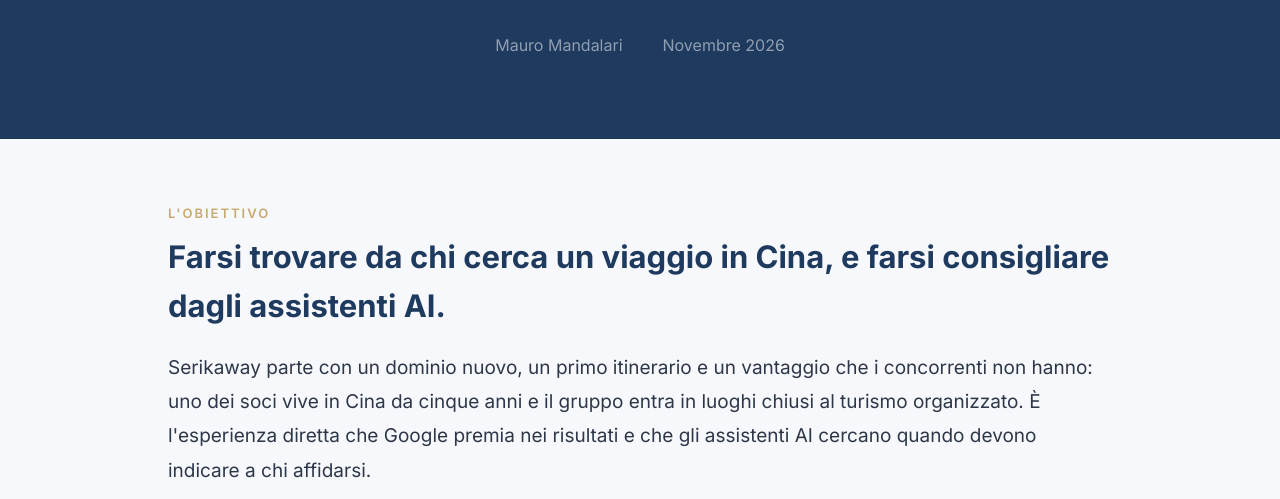
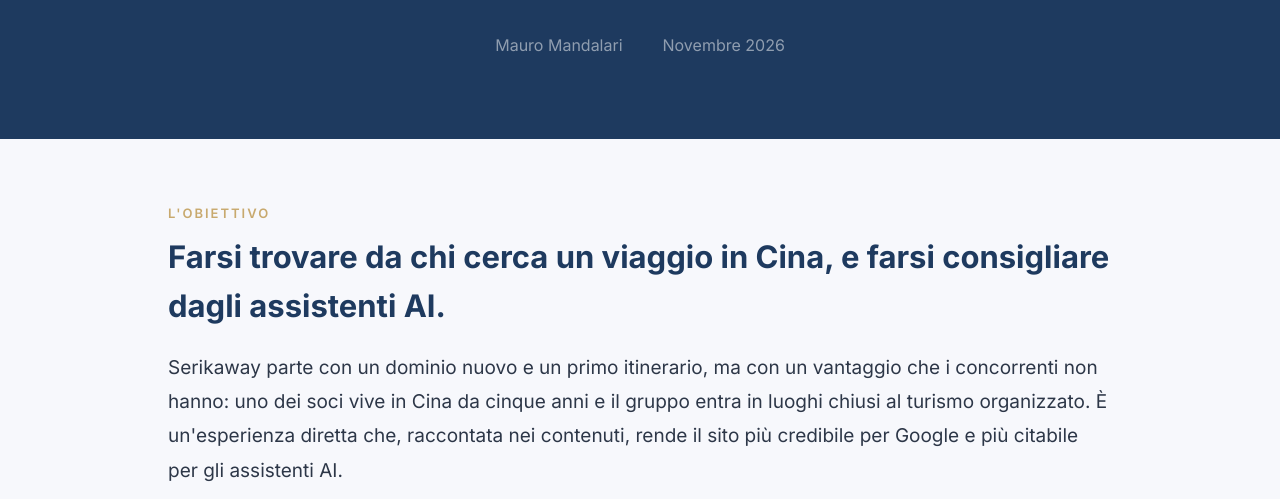
Before and after one commit to mauromandala/proposals, a plain HTML site: page serikaway-seo-geo.html in a window 1280 px wide. Shown: the part 281-780 px from the top of the page. Drawn offline with Linux system fonts and the light colour scheme.

Commit message:
Serikaway: riformulato il vantaggio competitivo nell'obiettivo
Co-Authored-By: Claude Opus 5.5 <noreply@anthropic.com>
Claude-Session: https://claude.ai/code/session_01NQn9SRDGLeHGppn2XbDtCb

```diff
--- a/serikaway-seo-geo.html
+++ b/serikaway-seo-geo.html
@@ -75,7 +75,7 @@ tr.total td { background:var(--navy); color:#fff; font-weight:700; border-bottom
 <div class="container"><div class="section">
  <div class="section-label">L'obiettivo</div>
  <div class="section-title">Farsi trovare da chi cerca un viaggio in Cina, e farsi consigliare dagli assistenti AI.</div>
- <p class="section-text">Serikaway parte con un dominio nuovo, un primo itinerario e un vantaggio che i concorrenti non hanno: uno dei soci vive in Cina da cinque anni e il gruppo entra in luoghi chiusi al turismo organizzato. È l'esperienza diretta che Google premia nei risultati e che gli assistenti AI cercano quando devono indicare a chi affidarsi.</p>
+ <p class="section-text">Serikaway parte con un dominio nuovo e un primo itinerario, ma con un vantaggio che i concorrenti non hanno: uno dei soci vive in Cina da cinque anni e il gruppo entra in luoghi chiusi al turismo organizzato. È un'esperienza diretta che, raccontata nei contenuti, rende il sito più credibile per Google e più citabile per gli assistenti AI.</p>
  <p class="section-text">Il lavoro di questi sei mesi trasforma quel vantaggio in contenuti, segnali tecnici e citazioni esterne: prima sulla Cina, poi con le basi già pronte per le destinazioni successive.</p>
  <div class="price-grid">
   <div class="price-box soft"><div class="pb-label">Setup iniziale</div><div class="pb-value">€ 1.500 <span>una tantum</span></div><div class="pb-sub">Audit tecnico e dei link, parole chiave, piano editoriale, baseline AI</div></div>
```
